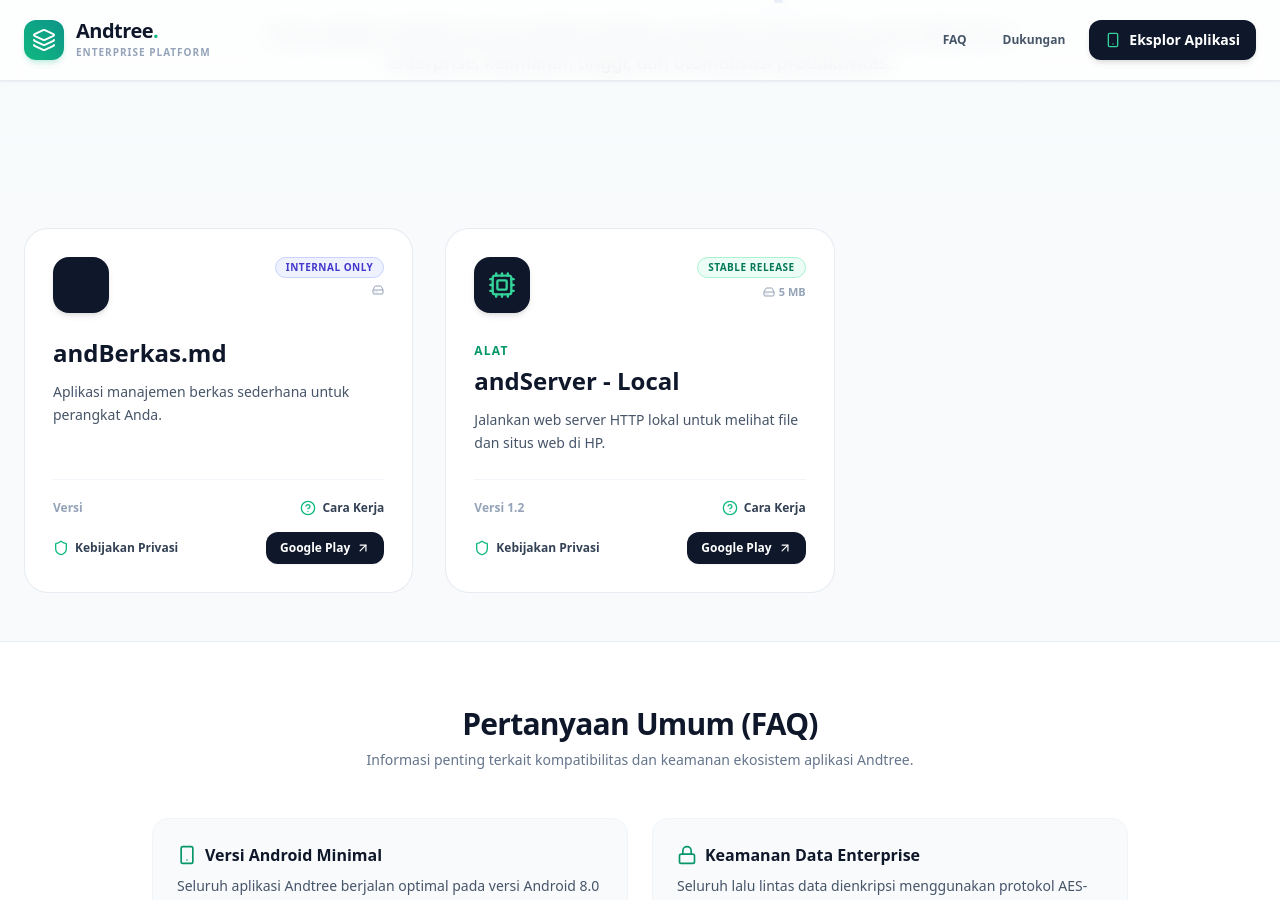
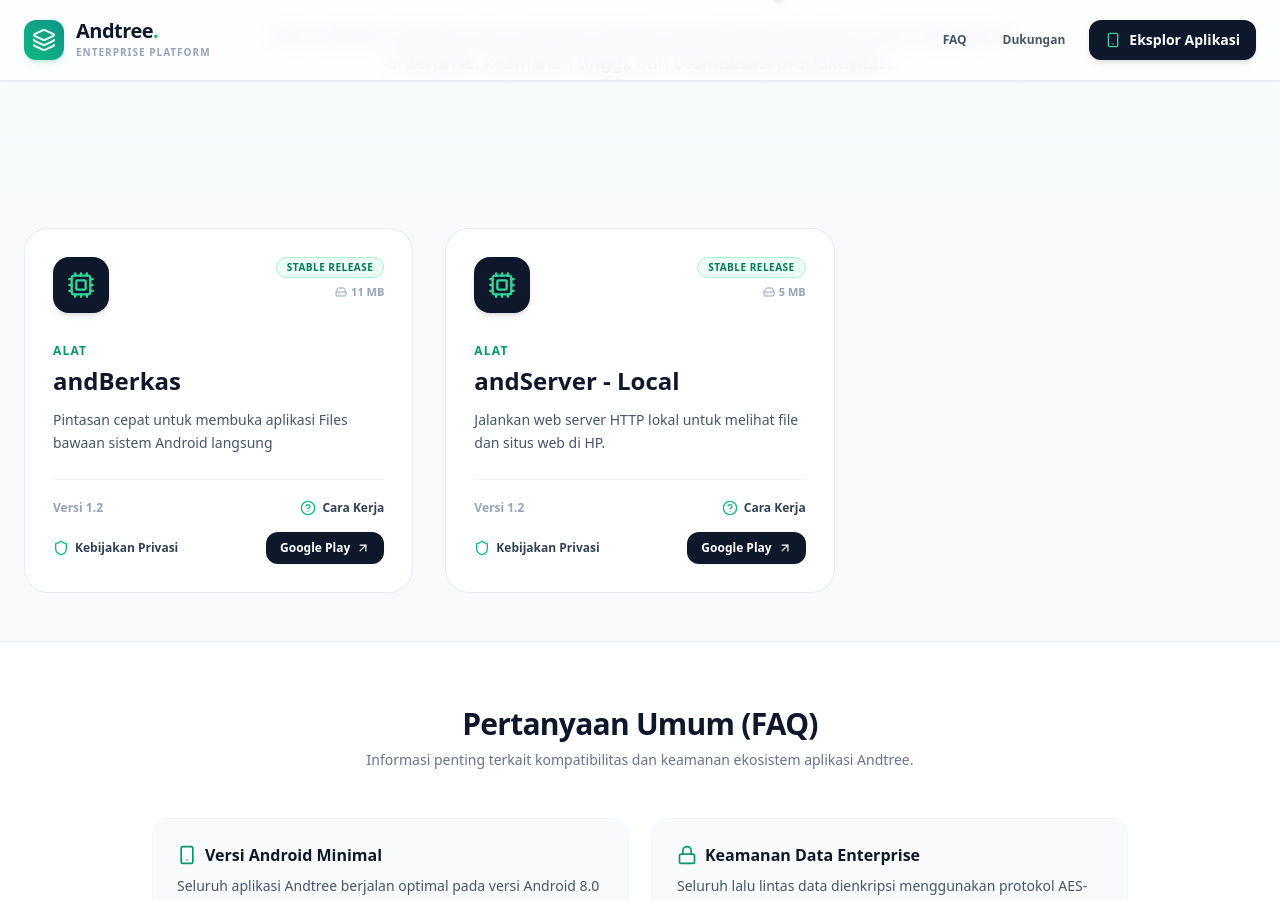
Before and after one commit to andtree-id/andtree-id.github.io, a Jekyll site: the page built from index.html, in a window 1280 px wide and 900 px high, scrolled down 379 px. Built offline with Jekyll 4.4.1, drawn with Linux system fonts in a browser that asks for light colours; nearby versions of some CDN libraries.

Commit message:
Update andBerkas.md

```diff
--- a/_apps/andBerkas.md
+++ b/_apps/andBerkas.md
@@ -1,15 +1,75 @@
 ---
-layout: app
-title: "andBerkas"
-description: "Aplikasi manajemen berkas sederhana untuk perangkat Anda."
-icon: "/assets/images/andberkas-icon.png"
-download_url: "https://example.com/download/andberkas.apk"
+layout: default
+name: "andBerkas"
+category: "Alat"
+icon: "cpu"
+version: "1.2"
+status: "Stable"
+file_size: "11 MB"
+description: "Pintasan cepat untuk membuka aplikasi Files bawaan sistem Android langsung"
+playstore_url: "https://play.google.com/store/apps/details?id=id.andtree.berkas"
+
+how_it_works_detail: |
+  1. **Buka Aplikasi:** Jalankan aplikasi andBerkas pada perangkat Android Anda.
+  2. **Akses Instan:** Aplikasi akan langsung membuka pengelola berkas bawaan sistem (DocumentsUI).
+  3. **Kelola Berkas:** Kelola penyimpanan internal utama (root storage) tanpa hambatan antarmuka vendor.
+
+privacy_detail: |
+  Kebijakan Privasi ini menjelaskan bagaimana aplikasi kami mengelola informasi Anda. Aplikasi ini dirancang sebagai alat bantu pintasan (shortcut) sederhana untuk membuka pengelola berkas sistem bawaan Android (DocumentsUI).
+
+  ### 1. Pengumpulan dan Penggunaan Data
+  Kami **tidak mengumpulkan, menyimpan, memproses, atau membagikan** data pribadi maupun informasi perangkat Anda dalam bentuk apa pun. Aplikasi ini bekerja sepenuhnya secara lokal pada perangkat Anda.
+
+  ### 2. Izin Akses Penyimpanan
+  Aplikasi ini mungkin memerlukan izin akses penyimpanan standar Android untuk mengarahkan Anda ke direktori utama (root storage). Kebijakan terkait akses berkas:
+
+  - Aplikasi ini **tidak membaca, mengubah, mengunggah, atau menghapus** berkas pribadi Anda.
+  - Semua aktivitas pengelolaan berkas dilakukan sepenuhnya oleh aplikasi sistem resmi Android (DocumentsUI), bukan oleh aplikasi ini.
+
+  ### 3. Layanan Pihak Ketiga
+  Aplikasi ini tidak menggunakan layanan pihak ketiga, SDK analitik, iklan, atau pelacak (trackers) yang mengumpulkan data pengguna.
+
+  ### 4. Keamanan Data
+  Karena kami tidak mengumpulkan data apa pun dari pengguna, tidak ada data pribadi Anda yang disimpan di server luar maupun lokal oleh aplikasi ini.
+
+  ### 5. Perubahan Kebijakan Privasi
+  Kami dapat memperbarui Kebijakan Privasi ini dari waktu ke waktu jika diperlukan. Setiap perubahan akan berlaku segera setelah diperbarui di halaman ini.
+
+  ### 6. Hubungi Kami
+  Jika Anda memiliki pertanyaan tentang Kebijakan Privasi ini, Anda dapat menghubungi pengembang dengan berkomentar disini.
 ---
 
-## Deskripsi Lengkap
+<div class="max-w-4xl mx-auto px-4 py-12">
+  <div class="bg-white rounded-3xl p-8 border border-slate-200/80 shadow-sm">
+    <div class="flex items-center gap-4 mb-6">
+      <div class="w-16 h-16 rounded-2xl bg-slate-900 text-white flex items-center justify-center">
+        <i data-lucide="{{ page.icon }}" class="w-8 h-8 text-emerald-400"></i>
+      </div>
+      <div>
+        <span class="text-xs font-extrabold text-emerald-600 uppercase tracking-widest">{{ page.category }}</span>
+        <h1 class="text-3xl font-black text-slate-900">{{ page.name }}</h1>
+      </div>
+    </div>
 
-**andBerkas** adalah aplikasi kelola berkas yang ringan dan aman. Fitur utama meliputi:
+    <p class="text-slate-600 text-base mb-8">{{ page.description }}</p>
 
-* Pengelolaan folder instan.
-* Pencarian berkas cepat.
-* Fitur enkripsi sederhana untuk privasi data.
+    <div class="prose max-w-none text-slate-700">
+      <h2 class="text-xl font-bold text-slate-900 mb-2">Cara Kerja</h2>
+      <div class="bg-slate-50 p-4 rounded-xl border border-slate-100 mb-6">
+        {{ page.how_it_works_detail | markdownify }}
+      </div>
+
+      <h2 class="text-xl font-bold text-slate-900 mb-2">Kebijakan Privasi</h2>
+      <div class="bg-slate-50 p-4 rounded-xl border border-slate-100 mb-6">
+        {{ page.privacy_detail | markdownify }}
+      </div>
+    </div>
+
+    <div class="pt-6 border-t border-slate-100 flex justify-between items-center">
+      <a href="{{ '/' | relative_url }}" class="text-xs font-bold text-slate-600 hover:text-emerald-600">&larr; Kembali ke Beranda</a>
+      <a href="{{ page.playstore_url }}" target="_blank" rel="noopener" class="inline-flex items-center gap-2 text-xs font-extrabold text-white bg-slate-900 hover:bg-emerald-600 px-4 py-2.5 rounded-xl transition-all">
+        Download di Play Store <i data-lucide="arrow-up-right" class="w-4 h-4"></i>
+      </a>
+    </div>
+  </div>
+</div>
```
